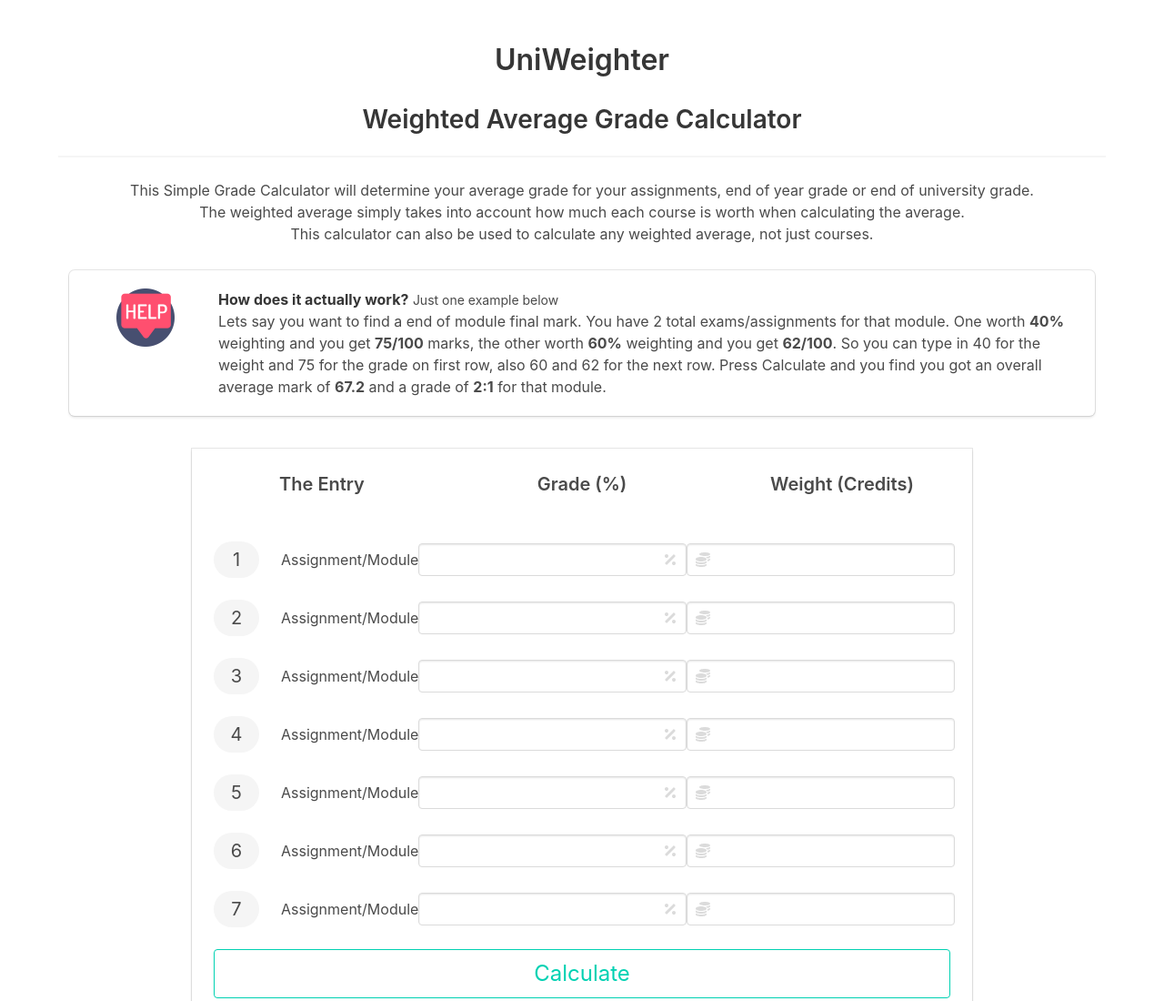
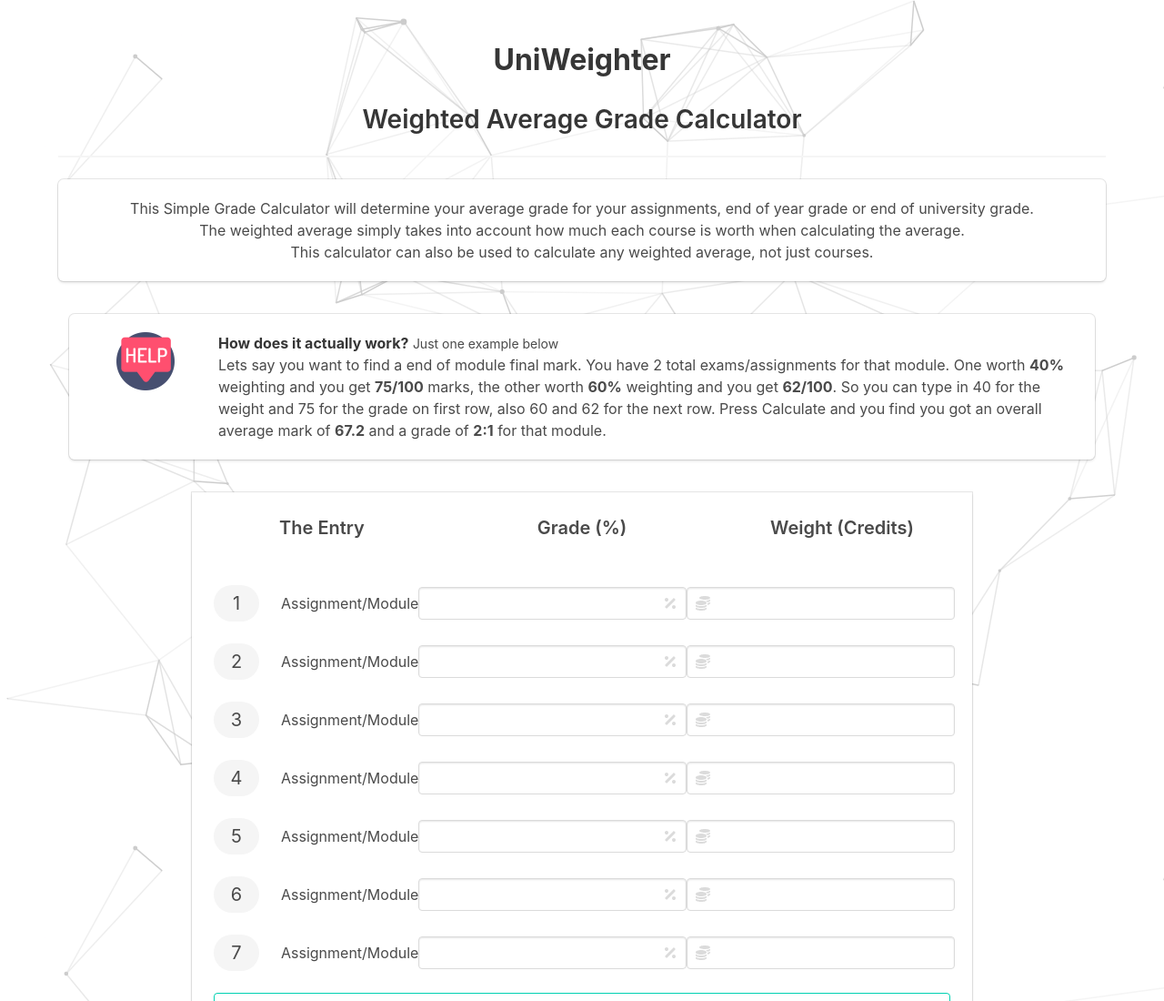
Before and after one commit to mathewsjoyy/UniWeighter, a plain HTML site: page index.html in a window 1280 px wide. Shown: the top 1100 px of the page at 91% size. Drawn offline with nearby package versions, Linux system fonts and the light colour scheme.

Commit message:
added backgroung

```diff
--- a/index.html
+++ b/index.html
@@ -15,12 +15,20 @@
   </head>
 
 <body>
+
+    <style>
+        body {
+           background-image: url("images/background.png");
+        }
+     </style>
+
     <section class="section">
         <div class="container is-centered is-mobile">
             <div class="content has-text-centered">
-                <h1>UniWeighter</h1>
+                <h1><b>UniWeighter</b></h1>
                 <h2>Weighted Average Grade Calculator</h2>
                 <hr>
+                <div class="box">
                     <p>
                         This Simple Grade Calculator will determine your average grade for your assignments,
                         end of year grade or end of university grade.
@@ -30,6 +38,8 @@
                         This calculator can also be used to calculate any weighted average, not just courses.
                         <br>
                     </p>
+                </div>
+
 
                 <div class="column is-two-quarter is is-offset-two-quarter is-mobile">
                     <div class="box">
```
Also changed, not shown: images/background.png (added), images/background2.svg (added), images/background3.png (added). Lines whose indentation alone changed are shown as unchanged.
